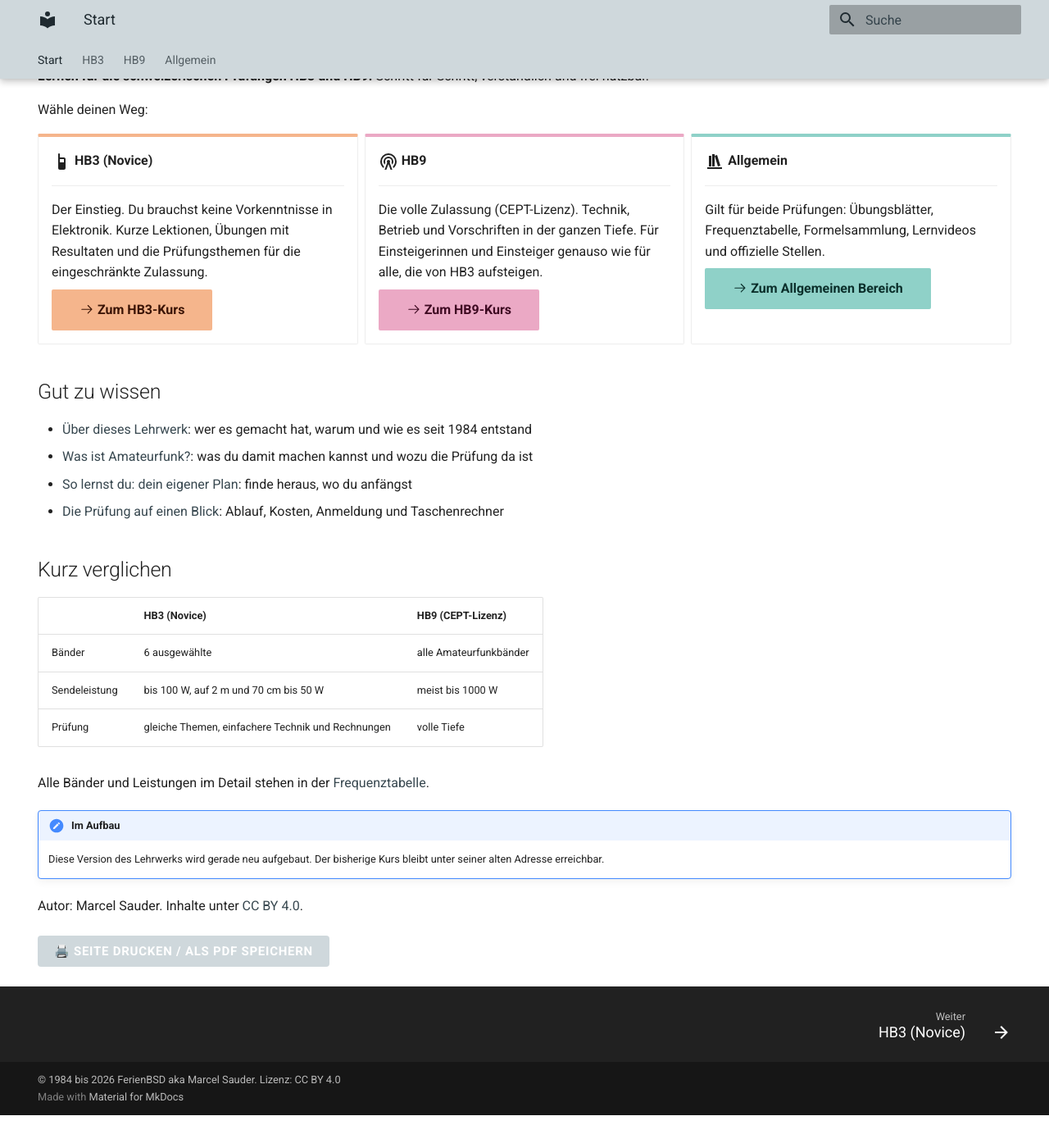
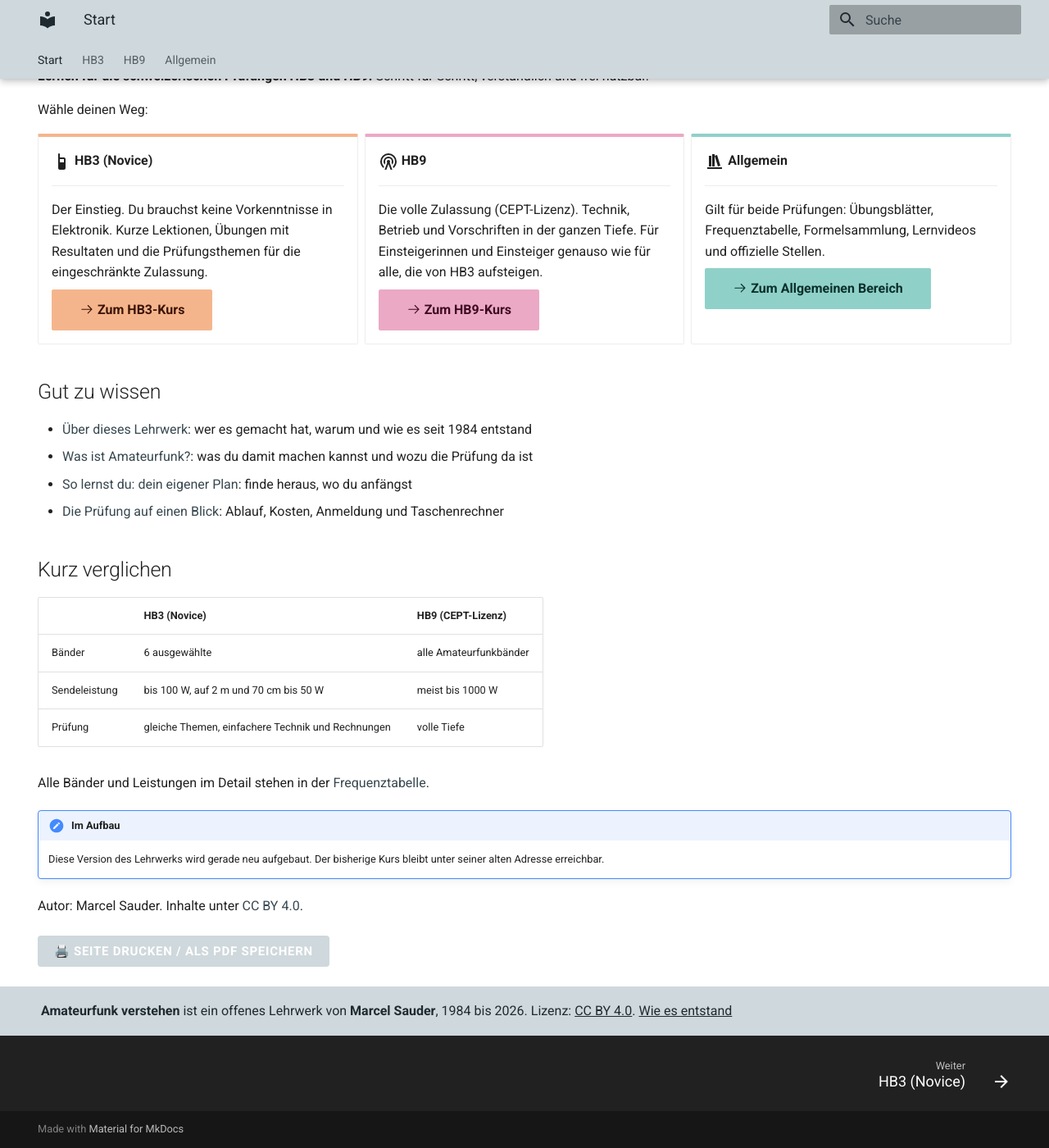
Before and after one commit to MaShaoDe/Amateurfunk-verstehen, an MkDocs documentation site: the page built from docs/index.md, in a window 1280 px wide and 1400 px high, scrolled down 148 px. Shown: the whole window at 82% size. Built offline with MkDocs 1.6.1 and Material for MkDocs 9.7.7, drawn with Linux system fonts in a browser that asks for light colours; before the commit the page ends 1508 px from its top, so only the background shows below that.

Commit message:
Namensnennung prominent in der Fusszeile

```diff
--- a/docs/stylesheets/extra.css
+++ b/docs/stylesheets/extra.css
@@ -225,3 +225,9 @@ body[data-area="start"] .md-typeset .grid.cards > ul > li:nth-child(3) { border-
 body[data-area="start"] .md-typeset .grid.cards > ul > li:nth-child(1) .md-button { background-color: #F5B58C; border-color: #F5B58C; color: #3B1405; }
 body[data-area="start"] .md-typeset .grid.cards > ul > li:nth-child(2) .md-button { background-color: #EBA9C5; border-color: #EBA9C5; color: #3E0A22; }
 body[data-area="start"] .md-typeset .grid.cards > ul > li:nth-child(3) .md-button { background-color: #8FD1C8; border-color: #8FD1C8; color: #0B2F2B; }
+
+/* Namensnennung in der Fusszeile */
+.autor-fuss { background: var(--md-primary-fg-color); color: var(--md-primary-bg-color); }
+.autor-fuss__inhalt { max-width: 61rem; margin: 0 auto; padding: .9rem 1rem; font-size: .8rem; line-height: 1.5; }
+.autor-fuss a { color: inherit; text-decoration: underline; }
+@media print { .autor-fuss { display: none; } }
--- a/mkdocs.yml
+++ b/mkdocs.yml
@@ -1,6 +1,5 @@
 site_name: "Amateurfunk verstehen. Lernen für HB3 und HB9 (Schweiz)"
 site_author: Marcel Sauder
-copyright: "© 1984 bis 2026 FerienBSD aka Marcel Sauder. Lizenz: <a href=\"https://creativecommons.org/licenses/by/4.0/deed.de\">CC BY 4.0</a>"
 site_description: Lernmaterial für die schweizerischen Amateurfunkprüfungen HB3 (Novice) und HB9, offen und frei nutzbar
 docs_dir: docs
 use_directory_urls: false
--- a/overrides/main.html
+++ b/overrides/main.html
@@ -2,3 +2,13 @@
 {% block extrahead %}
   <meta name="robots" content="noindex, nofollow">
 {% endblock %}
+{% block footer %}
+  <div class="autor-fuss">
+    <div class="autor-fuss__inhalt">
+      <strong>Amateurfunk verstehen</strong> ist ein offenes Lehrwerk von <strong>Marcel Sauder</strong>, 1984 bis 2026.
+      Lizenz: <a href="https://creativecommons.org/licenses/by/4.0/deed.de">CC BY 4.0</a>.
+      <a href="{{ 'allgemein/ueber-dieses-lehrwerk.html' | url }}">Wie es entstand</a>
+    </div>
+  </div>
+  {{ super() }}
+{% endblock %}
```
